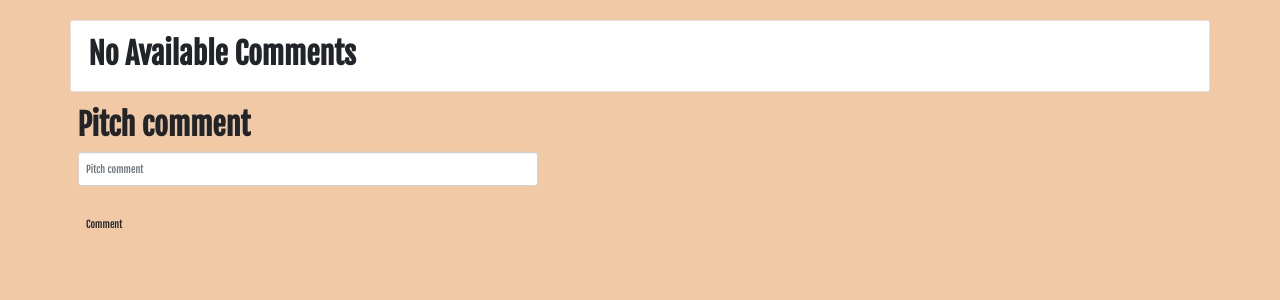
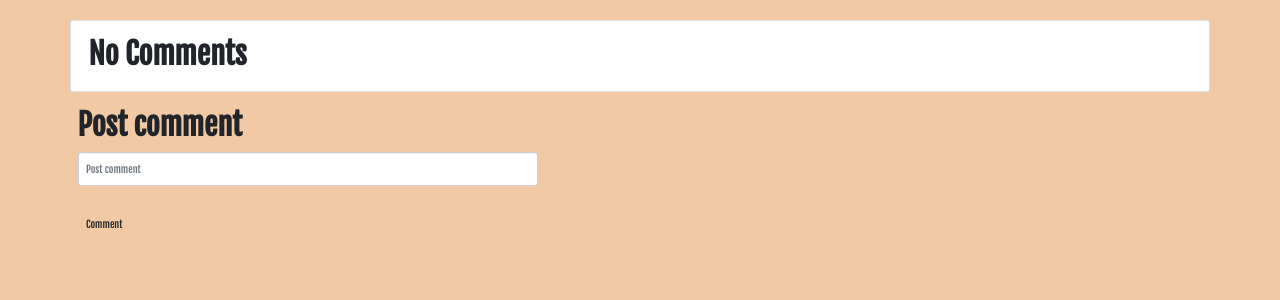
Before and after one commit to barbramootian/personal_blog, a Flask app: page /comment/1 in a window 1280 px wide. Shown: the part 62-362 px from the top of the page. Run offline with Flask 2, Linux system fonts and the light colour scheme; the visitor is signed in with stand-in values (Sample User, id 1); data comes from the database, SQL or seed files in the repository; data that the repository does not hold is empty; some libraries are stand-ins or nearby versions.

Commit message:
added some change

```diff
--- a/app/main/forms.py
+++ b/app/main/forms.py
@@ -8,14 +8,14 @@ from wtforms import ValidationError
 choices=['love','sport','entertainment','travel','coding']
 
 class PostForm(FlaskForm):
-    title=StringField("Post Title",validators=[input_required(message='Title required')],render_kw={"placeholder":"Pitch Title"})
+    title=StringField("Post Title",validators=[input_required(message='Title required')],render_kw={"placeholder":"Post Title"})
     category=SelectField("Post Category",choices=choices,validate_choice=True)
-    content=StringField("Post body",validators=[input_required(message='body required')],render_kw={"placeholder":"Pitch body"})
-    submit=SubmitField("POST PITCH")
+    content=StringField("Post body",validators=[input_required(message='Body required')],render_kw={"placeholder":"Post body"})
+    submit=SubmitField("POST")
 
 class CommentForm(FlaskForm):
 
-     comment=StringField("Pitch comment",validators=[input_required(message='body required')],render_kw={"placeholder":"Pitch comment"})
+     comment=StringField("Post comment",validators=[input_required(message='Body required')],render_kw={"placeholder":"Post comment"})
      submit=SubmitField("Comment")
 
 class UpdateForm(FlaskForm):
--- a/app/main/views.py
+++ b/app/main/views.py
@@ -45,6 +45,14 @@ def blog():
     '''View root page function that returns the index page and its data'''
     return render_template('blog.html',posts=received_posts,quote=quote,pickup=pickup,interview=interview,product=product,promotion=promotion)
 
+@main.route("/blog1")
+@login_required
+def blog1():
+    received_posts = Post.query.order_by(Post.created_at.desc()).all()
+
+    '''View root page function that returns the index page and its data'''
+    return render_template('blog1.html',posts=received_posts)
+
 @main.route('/profile/<my_name>')
 @login_required
 def profile(my_name):
@@ -90,9 +98,27 @@ def comment(id):
     fetch_all_comments = Comment.query.filter_by(post_id=id).all()
     if comment_form.validate_on_submit():
         comment = comment_form.comment.data
-        p_id = id
+        post_id = id
         user_id = current_user._get_current_object().id
-        new_comment = Comment(comment=comment, user_id=user_id, post_id=p_id)
+        new_comment = Comment(comment=comment, user_id=user_id, post_id=post_id)
         new_comment.save_comment()
-        return redirect(url_for('.comment', id=p_id))
+        return redirect(url_for('.comment', id=post_id))
     return render_template('comment.html', comment_form=comment_form, post=post, all_comments=fetch_all_comments)
+
+@main.route('/edit/<int:id>', methods=['GET', 'POST'])
+def edit(id):
+    results= Post.query.get(id)
+    if request.method == 'POST':
+        results.title = request.form['title']
+        results.category = request.form['category']
+        results.content = request.form['content']
+        db.session.commit()
+        return redirect(url_for(".blog"))
+    return render_template("edit.html", res=results)
+
+@main.route('/delete/<id>', methods=["GET", "POST"])
+def delete(id):
+    data = Post.query.get(id)
+    db.session.delete(data)
+    db.session.commit()
+    return redirect(url_for(".blog"))
--- a/app/requests.py
+++ b/app/requests.py
@@ -4,7 +4,7 @@ def get_quote():
     Function that gets the random quotes
     '''
     get_article_details_url = 'http://quotes.stormconsultancy.co.uk/random.json'.format()
-    with urllib.request.urlopen(get_article_details_url) as url:
+    with urllib.request.urlopen(get_article_details_url)as url:
         quote_data = url.read()
         quote_response = json.loads(quote_data)
         print(quote_response)
--- a/app/templates/blog.html
+++ b/app/templates/blog.html
@@ -32,10 +32,10 @@
                         <h5 class="post-name">Posted by ~ {{post.user_id}}</h5>
                         <h6 class="date text-muted">Posted on ~ {{post.created_at}}</h6>
                         <button class="btn btn-info btn-sm">
-                            <a href="{{url_for('main.comment',id = data.id)}}"> Comment</a>
+                            <a href="{{url_for('main.edit',id = post.id)}}">Edit</a>
                           </button>
                         <button class="btn btn-danger">
-                            <a href="">Delete</a>
+                            <a href="{{url_for('main.delete',id = post.id)}}">Delete</a>
                         </button>
                         <hr>
                     </div>
--- a/app/templates/comment.html
+++ b/app/templates/comment.html
@@ -19,7 +19,7 @@
         {%else%}
         <div class="card w-90 mb-3">
             <div class="card-body">
-              <p class="card-title">No Available Comments</p>
+              <p class="card-title">No Comments</p>
             </div>
           </div>
           <div class="col-md-5">{{wtf.quick_form(comment_form)}}</div>
--- a/app/templates/index.html
+++ b/app/templates/index.html
@@ -18,7 +18,7 @@
     <i>By Barbra Reson Mootian</i>
 </div>
 <div class="button">
-<a href="{{url_for('main.blog')}}"><button class="port">Blogs</button></a>
+<a href="{{url_for('main.blog1')}}"><button class="port">Blogs</button></a>
 </div>
 </div>
 {% endblock%}
```
Also changed, not shown: app/templates/blog1.html (added, +27 -0 lines), app/templates/edit.html (added, +29 -0 lines), app/templates/macro.html (+0 -8 lines), requirements.txt (added, +30 -0 lines), 2 other files.
